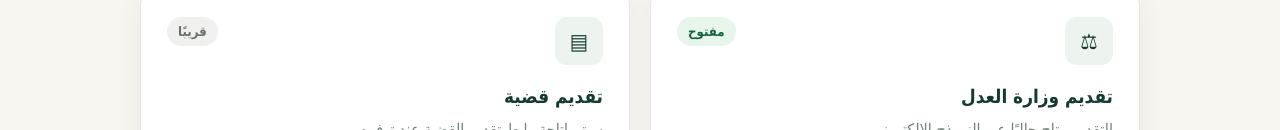
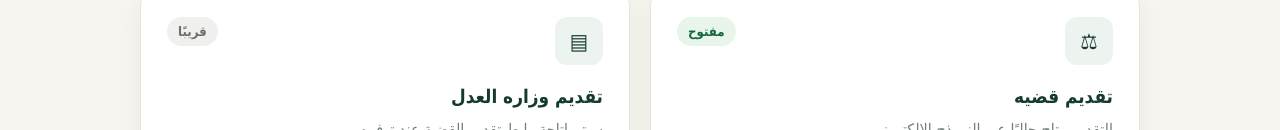
Before and after one commit to k8p6ddkf5z-netizen/abotalal-KSA-Discord, a plain HTML site: page index.html in a window 1280 px wide. Shown: the part 670-800 px from the top of the page. Drawn offline with Linux system fonts and the light colour scheme.

Commit message:
Update index.html

```diff
--- a/index.html
+++ b/index.html
@@ -347,7 +347,7 @@
             <div class="card-icon" aria-hidden="true">⚖</div>
             <span class="status">مفتوح</span>
           </div>
-          <h3>تقديم وزارة العدل</h3>
+          <h3>تقديم قضيه </h3>
           <p>التقديم متاح حاليًا عبر النموذج الإلكتروني.</p>
           <a class="card-link"
              href="https://docs.google.com/forms/d/e/1FAIpQLSelJsn19hs3snNmgdvtZGpvlOo286uErJyvPvah_dhSKi1g5Q/viewform"
@@ -361,7 +361,7 @@
             <div class="card-icon" aria-hidden="true">▤</div>
             <span class="status closed">قريبًا</span>
           </div>
-          <h3>تقديم قضية</h3>
+          <h3> تقديم وزاره العدل</h3>
           <p>سيتم إتاحة رابط تقديم القضية عند توفره.</p>
           <!-- استبدل PUT_CASE_LINK_HERE بالرابط الصحيح، ثم غيّر الحالة إلى مفتوح -->
           <a class="card-link" href="PUT_CASE_LINK_HERE">
```
